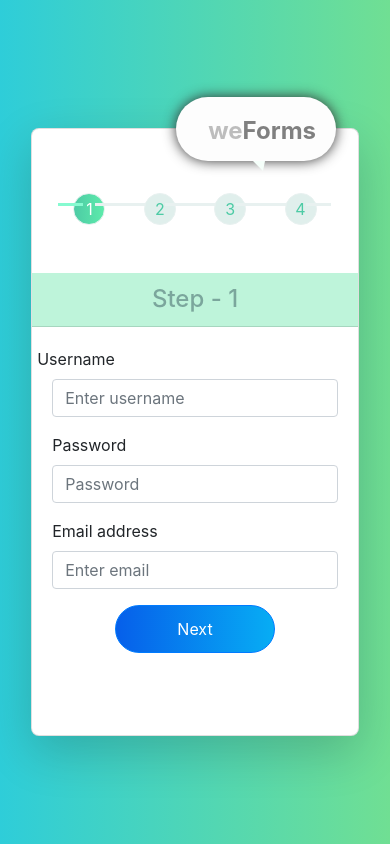
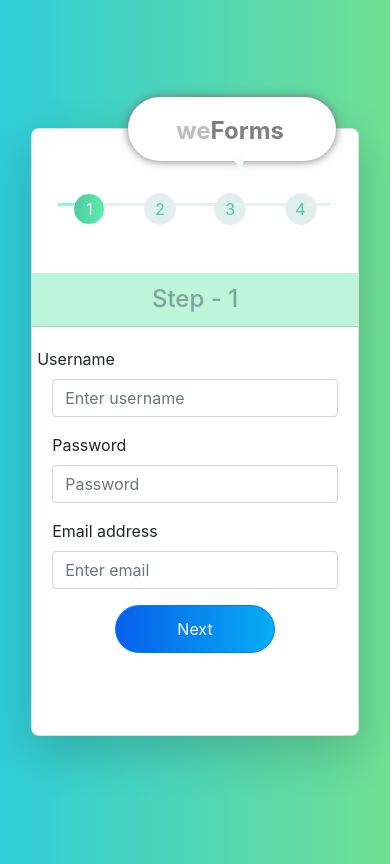
Before and after one commit to jakazzy/wedvs-form, a React (Create React App) app: page / in a window 390 px wide. Built offline with nearby package versions, Linux system fonts and the light colour scheme; the HTML template or start-up script is replaced by a standard one.

Commit message:
edit form

```diff
--- a/src/App.css
+++ b/src/App.css
@@ -1,8 +1,8 @@
 html,body{
-  height: 100%;
+  min-height: 100%;
   width: 100%;
   background: linear-gradient(to right, #2ecdd9 0%, #70df93 100%);
-  overflow: hidden;
+  overflow-y: auto;
 }
 
 .error-message{
@@ -19,13 +19,15 @@
   left: 22rem
 }
 
+
+
 @media only screen and (max-width: 1000px){
 form{
   padding: 0px;
 }
 
 .card{
-  width: 84vw !important ;
+  min-width: 84vw !important ;
 }
 
 .chat-container{
@@ -34,8 +36,48 @@
 
 }
 
+@media only screen and (max-width: 1280px){
+  #chat-btn{
+    right: 9rem !important ;
+  }
+}
+@media only screen and (max-width: 1200px){
+  #chat-btn{
+    right: 10rem !important ;
+  }
+}
+@media only screen and (min-width: 101px) and (max-width: 900px){
+  #chat-btn{
+    right: -9rem !important ;
+  }
+}
+@media only screen and (min-width: 652px) and (max-width: 800px){
+  #chat-btn{
+    right: -4rem !important ;
+  }
+}
+@media only screen and (min-width: 501px) and (max-width: 650px){
+  #chat-btn{
+    right: -1rem !important ;
+  }
+}
+
+
+@media only screen and (max-width: 500px){
+  #chat-btn{
+    right: 3rem !important ;
+  }
+}
+
+@media only screen and (max-width: 375px){
+  #chat-btn{
+    right: 6rem !important ;
+  }
+}
+
+
 @media only screen and (max-width: 370px){
   .chat-container{
-    left: 4rem !important ;
+    left: 6rem !important ;
   }
 }
--- a/src/App.js
+++ b/src/App.js
@@ -7,3 +7,7 @@
 }
 
 export default App;
+
+// logo skewed to the right
+// shadow is too dark and increas the radius
+// form margin between it and the bottom of the screen
--- a/src/components/chat_icon/chat.styles.css
+++ b/src/components/chat_icon/chat.styles.css
@@ -1,10 +1,10 @@
 #chat-btn {
-    width: 10rem;
+    width: 13rem;
     height: 4rem;
-    background-color:#fdfdfd;
+    background-color:#fff;
     border-radius: 3rem;
     position: relative;
-    box-shadow: 0 0 13px #333;
+    box-shadow: 0 0 10px#737171;
   }
   #chat-btn:after {
     content: "";
@@ -12,10 +12,10 @@
     position: absolute;
     width: 0;
     height: 0;
-    right: 71px;
+    right: 92px;
     bottom: -10px;
     border-left: 10px solid transparent;
     border-right: 2px solid transparent;
-      border-top: 10px solid#F5FFFA;
-      /* box-shadow: 0 0 13px #333; */
+      border-top: 13px solid#F5FFFA;
+      /* box-shadow: 0 0 13px #333 inset; */
   }
--- a/src/components/chat_icon/chat_icon.component.jsx
+++ b/src/components/chat_icon/chat_icon.component.jsx
@@ -7,7 +7,7 @@
             <span
             style={{ position: 'absolute',
                     top: '1rem',
-                    left: '2rem',
+                    left: '3rem',
                     fontSize: '1.5rem',
                     fontWeight:'bold',
                     color: '#bdbdbd'}}>we
--- a/src/components/stepper/stepper.styles.css
+++ b/src/components/stepper/stepper.styles.css
@@ -86,6 +86,8 @@
 .step-number-active{
     background: linear-gradient(to right, #4dcba5 0%, #5debab 100%);
     color: #fff;
+    position: relative;
+    z-index: 2;
 }
 .step-divider-active{
     /* background-color: #36e6c0 */
```
